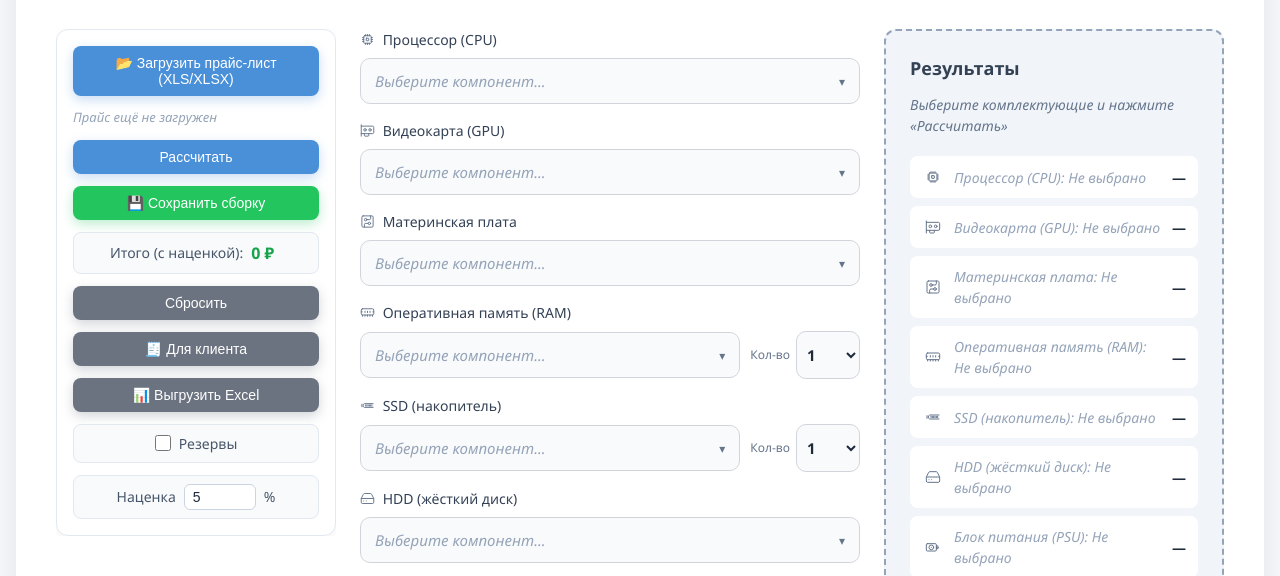
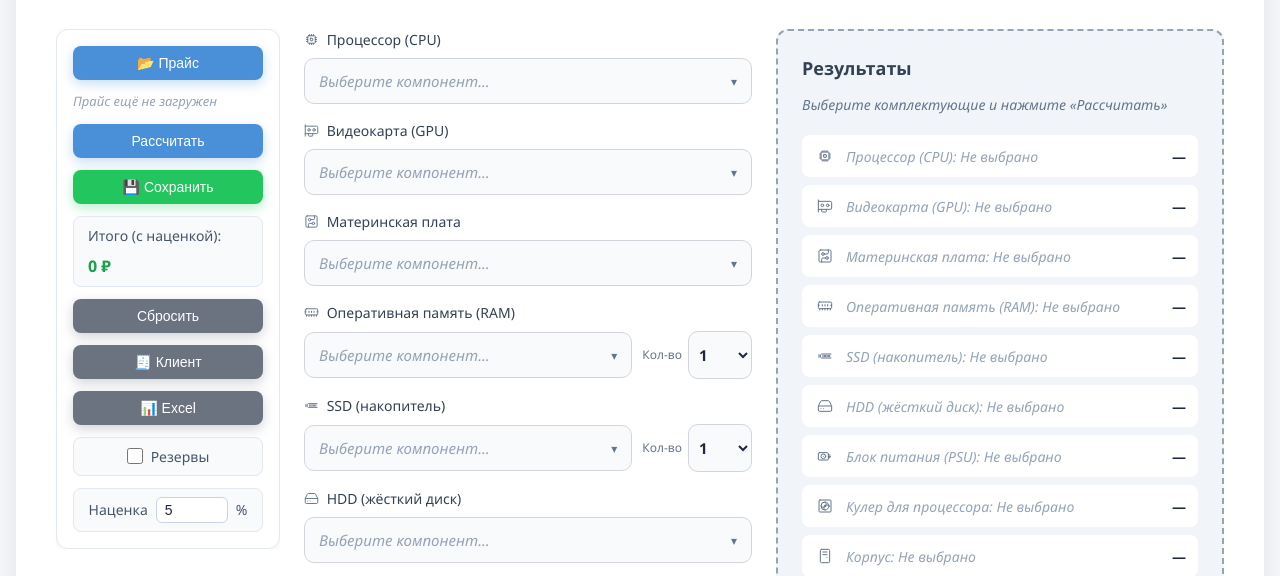
Before and after one commit to furtjtg/pc_builder, a plain HTML site: page index.html in a window 1280 px wide. Shown: the part 157-733 px from the top of the page. Drawn offline with Linux system fonts and the light colour scheme.

Commit message:
кнопи уменьшены

```diff
--- a/index.html
+++ b/index.html
@@ -28,12 +28,12 @@
 		<div class="toolbar">
 			<div class="toolbar-row">
 				<input type="file" id="price-file-input" accept=".xls,.xlsx,application/vnd.ms-excel,application/vnd.openxmlformats-officedocument.spreadsheetml.sheet" hidden>
-				<button class="btn btn-file" id="btn-load-price">📂 Загрузить прайс-лист (XLS/XLSX)</button>
+				<button class="btn btn-file" id="btn-load-price">📂 Прайс</button>
 				<span id="load-status" class="load-status">Прайс ещё не загружен</span>
 			</div>
 			<div class="toolbar-row toolbar-actions">
 				<button class="btn btn-primary" id="btn-calculate">Рассчитать</button>
-				<button class="btn btn-save" id="btn-save-build" title="Сохранить текущую сборку в один из слотов (до 4) для возврата в конфигуратор">💾 Сохранить сборку</button>
+				<button class="btn btn-save" id="btn-save-build" title="Сохранить текущую сборку в один из слотов (до 4) для возврата в конфигуратор">💾 Сохранить</button>
 				<div class="total-badge" id="total-actions" title="Итоговая сумма сборки и сумма с наценкой">
 					<span>Итого (с наценкой):</span>
 					<strong class="total-base">0 ₽</strong>
@@ -42,8 +42,8 @@
 				<button class="btn btn-secondary" id="btn-reset">Сбросить</button>
 			</div>
 			<div class="toolbar-row toolbar-controls">
-				<button class="btn btn-secondary" id="btn-export-client">🧾 Для клиента</button>
-				<button class="btn btn-secondary" id="btn-export-xls">📊 Выгрузить Excel</button>
+				<button class="btn btn-secondary" id="btn-export-client" title="Распечатать смету для клиента">🧾 Клиент</button>
+				<button class="btn btn-secondary" id="btn-export-xls" title="Выгрузить заказ поставщику в Excel">📊 Excel</button>
 				<label class="reserve-check" title="Показывать позиции, находящиеся в резерве">
 					<input type="checkbox" id="show-reserves">
 					<span>Резервы</span>
--- a/style.css
+++ b/style.css
@@ -14,12 +14,12 @@
 	display: flex;
 	justify-content: center;
 	padding: 40px 16px;
+	overflow-x: clip;
 }
 
 /* ===== Контейнер ===== */
 .container {
 	width: 100%;
-	max-width: 1400px;
 	background: #ffffff;
 	border-radius: 16px;
 	box-shadow: 0 10px 30px rgba(0, 0, 0, 0.08);
@@ -594,7 +594,7 @@
 
 .saved-builds-grid {
 	display: grid;
-	grid-template-columns: repeat(auto-fill, minmax(240px, 1fr));
+	grid-template-columns: repeat(auto-fill, minmax(160px, 1fr));
 	gap: 10px;
 	margin-top: 10px;
 }
@@ -812,10 +812,10 @@
 	margin-bottom: 12px;
 }
 
-/* ===== Широкие экраны: три колонки (панель / выбор / результаты) ===== */
+/* ===== Широкие экраны: панель 1/5 + выбор и результаты по 2/5 ===== */
 @media (min-width: 1100px) {
 	.layout {
-		grid-template-columns: 280px minmax(0, 1fr) 340px;
+		grid-template-columns: minmax(0, 1fr) minmax(0, 2fr) minmax(0, 2fr);
 	}
 
 	/* Панель управления остаётся видимой при прокрутке страницы */
@@ -827,22 +827,27 @@
 		overscroll-behavior: contain;
 	}
 
+	/* Кнопки на панели управления размещаются рядом друг с другом */
 	.sidebar .toolbar-row {
-		flex-direction: column;
-		align-items: stretch;
+		flex-wrap: wrap;
 	}
 
-	.sidebar .toolbar .btn,
-	.sidebar .total-badge,
-	.sidebar .reserve-check,
-	.sidebar .markup-field {
-		width: 100%;
+	.sidebar .toolbar .btn {
+		flex: 1 1 130px;
 		justify-content: center;
+		white-space: nowrap;
 	}
 
 	.sidebar .total-badge {
+		flex: 1 1 100%;
 		flex-wrap: wrap;
 		white-space: normal;
+	}
+
+	.sidebar .reserve-check,
+	.sidebar .markup-field {
+		flex: 1 1 auto;
+		justify-content: center;
 	}
 
 	/* Выпадающие списки — шире поля, чтобы помещались длинные названия */
```
